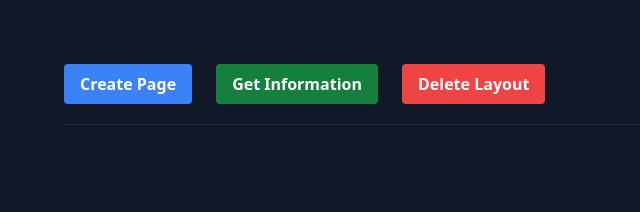
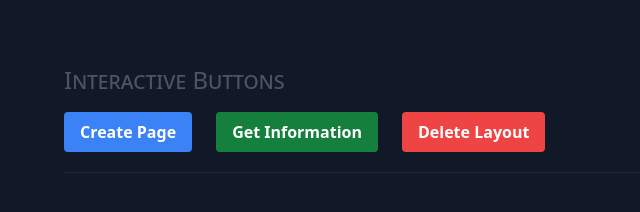
Before and after one commit to edwardtanguay/et015-vite-vanilla-tailwind-typescript-site, a website built with Vite: page index.html in a window 1280 px wide. Shown: the whole page, without its empty margins (0-640 px from the left). Built offline with nearby package versions, Linux system fonts and the light colour scheme.

Commit message:
buttons and header

```diff
--- /dev/null
+++ b/src/components/ItemHeader.ts
@@ -0,0 +1,3 @@
+export const ItemHeader = (text: string) => {
+	return `<h2 class="text-2xl mb-4 text-gray-600 ex-small-caps">${text}</h2>`;
+}
--- a/src/main.ts
+++ b/src/main.ts
@@ -1,9 +1,11 @@
 import './style.scss';
 import Separator from './components/Separator';
+import { ItemHeader } from './components/ItemHeader';
 
 // this works
 
 document.querySelector<HTMLDivElement>('#app')!.innerHTML =/*html*/ `
+${ItemHeader('Interactive Buttons')}
 <div class="flex gap-6" x-data="{message: ''}">
 	<button class="btn btn-primary" @click="message = 'create the page'">Create Page</button>
 	<button class="btn btn-secondary" @click="message = 'get information'">Get Information</button>
--- a/src/style.scss
+++ b/src/style.scss
@@ -17,3 +17,7 @@
 .btn-secondary {
 	@apply bg-green-700 text-white;
 }
+
+.ex-small-caps {
+	font-variant: small-caps;
+}
```
